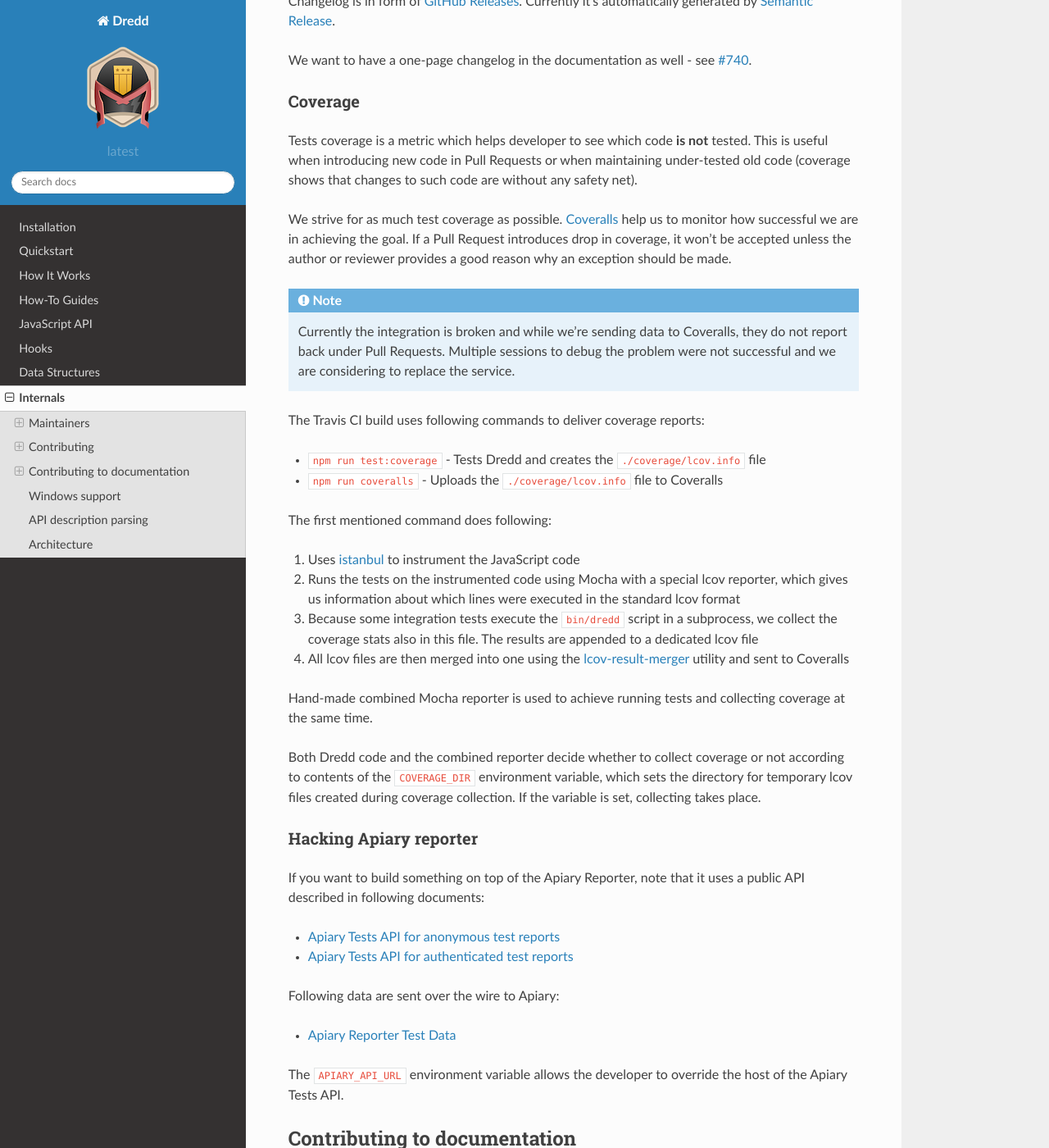
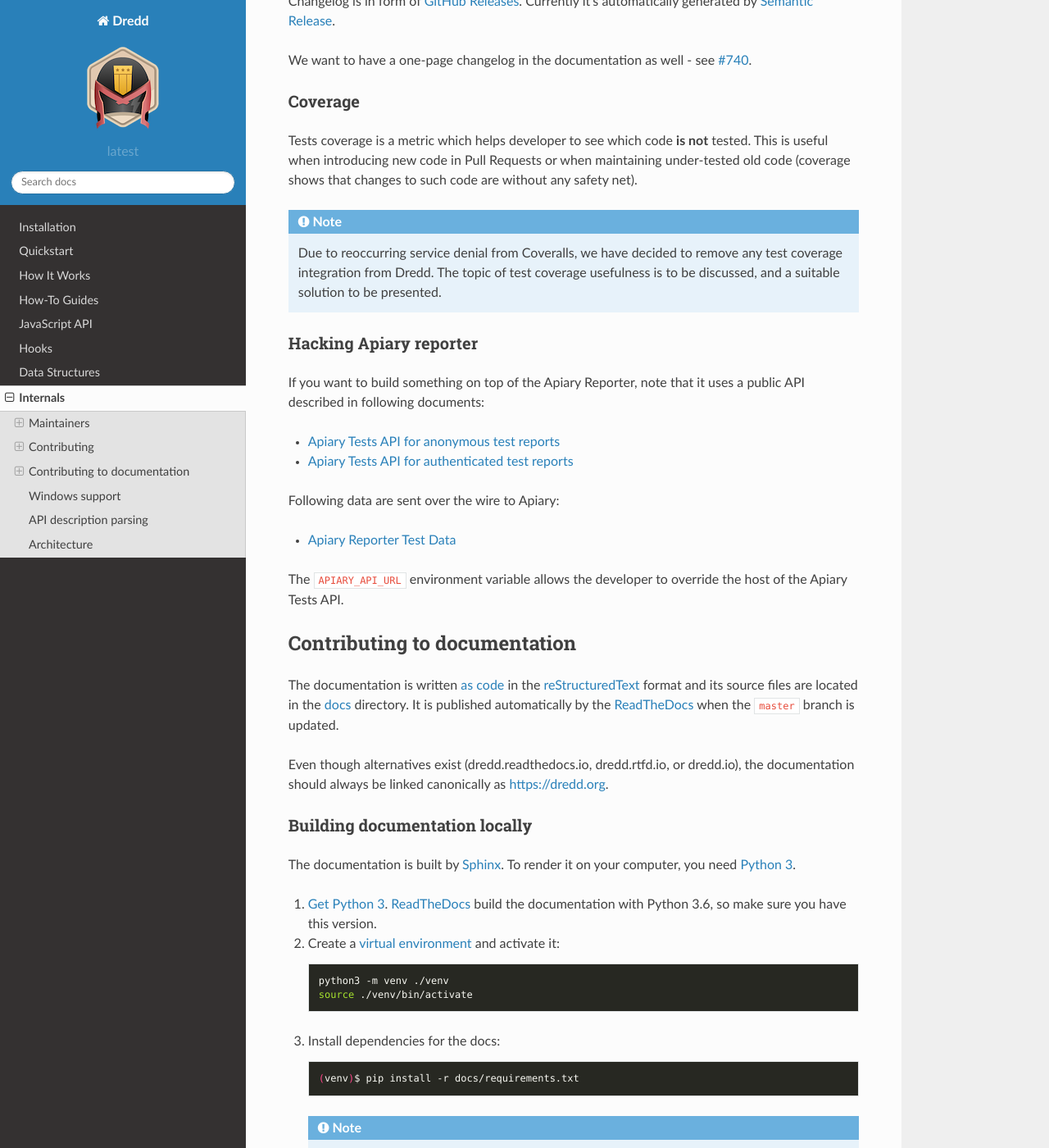
Before and after one commit to apiaryio/dredd, a Sphinx documentation site: the page built from docs/internals.rst, in a window 1280 px wide and 1400 px high, scrolled down 4330 px. Shown: the whole window at 82% size. Built offline with Sphinx 7.4.7 and the Read the Docs theme 2.0.0, drawn with Linux system fonts in a browser that asks for light colours; pages that are not in the unit, such as notebooks, are missing from menus.

Commit message:
chore: removes test coverage

```diff
--- a/docs/internals.rst
+++ b/docs/internals.rst
@@ -185,27 +185,9 @@
 
 Tests coverage is a metric which helps developer to see which code **is not** tested. This is useful when introducing new code in Pull Requests or when maintaining under-tested old code (coverage shows that changes to such code are without any safety net).
 
-We strive for as much test coverage as possible. `Coveralls <https://coveralls.io/github/apiaryio/dredd>`__ help us to monitor how successful we are in achieving the goal. If a Pull Request introduces drop in coverage, it won’t be accepted unless the author or reviewer provides a good reason why an exception should be made.
-
 .. note::
 
-    Currently the integration is broken and while we're sending data to Coveralls, they do not report back under Pull Requests. Multiple sessions to debug the problem were not successful and we are considering to replace the service.
-
-The Travis CI build uses following commands to deliver coverage reports:
-
--  ``npm run test:coverage`` - Tests Dredd and creates the ``./coverage/lcov.info`` file
--  ``npm run coveralls`` - Uploads the ``./coverage/lcov.info`` file to Coveralls
-
-The first mentioned command does following:
-
-#.  Uses `istanbul <https://github.com/gotwarlost/istanbul>`__ to instrument the JavaScript code
-#.  Runs the tests on the instrumented code using Mocha with a special lcov reporter, which gives us information about which lines were executed in the standard lcov format
-#. Because some integration tests execute the ``bin/dredd`` script in a subprocess, we collect the coverage stats also in this file. The results are appended to a dedicated lcov file
-#. All lcov files are then merged into one using the `lcov-result-merger <https://github.com/mweibel/lcov-result-merger>`__ utility and sent to Coveralls
-
-Hand-made combined Mocha reporter is used to achieve running tests and collecting coverage at the same time.
-
-Both Dredd code and the combined reporter decide whether to collect coverage or not according to contents of the ``COVERAGE_DIR`` environment variable, which sets the directory for temporary lcov files created during coverage collection. If the variable is set, collecting takes place.
+    Due to reoccurring service denial from Coveralls, we have decided to remove any test coverage integration from Dredd. The topic of test coverage usefulness is to be discussed, and a suitable solution to be presented.
 
 
 .. _hacking-apiary-reporter:
--- a/package.json
+++ b/package.json
@@ -17,14 +17,12 @@
     "lint": "./scripts/commitlint.sh && eslint . bin/dredd",
     "test": "mocha \"./test/**/*-test.js\"",
     "test:debug": "mocha --debug-brk \"./test/**/*-test.js\"",
-    "test:coverage": "bash ./scripts/coverage.sh",
     "e2e": "npm run e2e:apib && npm run e2e:openapi2",
     "e2e:apib": "cucumber-js",
     "e2e:openapi2": "cucumber-js --world-parameters=\"{\\\"apiDescriptionFormat\\\": \\\"application/swagger+yaml\\\"}\"",
-    "coveralls": "./scripts/coveralls.sh",
     "ci:lint": "npm run lint && npm run docs:lint && npm run docs:test-extensions",
     "ci:docs": "npm run docs:build",
-    "ci:test": "npm run test:coverage && npm run coveralls",
+    "ci:test": "npm test",
     "ci:smoke": "bash ./scripts/smoke.sh",
     "ci:release": "semantic-release && npm dist-tag add \"dredd@$(npm view dredd version)\" stable"
   },
@@ -68,13 +66,11 @@
     "@commitlint/travis-cli": "8.1.0",
     "body-parser": "1.19.0",
     "coffeescript": "2.4.1",
-    "coveralls": "3.0.6",
     "cucumber": "5.1.0",
     "eslint": "5.16.0",
     "eslint-config-airbnb-base": "13.2.0",
     "eslint-plugin-import": "2.18.2",
     "express": "4.17.1",
-    "istanbul": "0.4.5",
     "lcov-result-merger": "3.1.0",
     "mocha": "6.2.0",
     "mocha-lcov-reporter": "1.3.0",
```
Also changed, not shown: README.md (+0 -1 lines), 2 other files.
